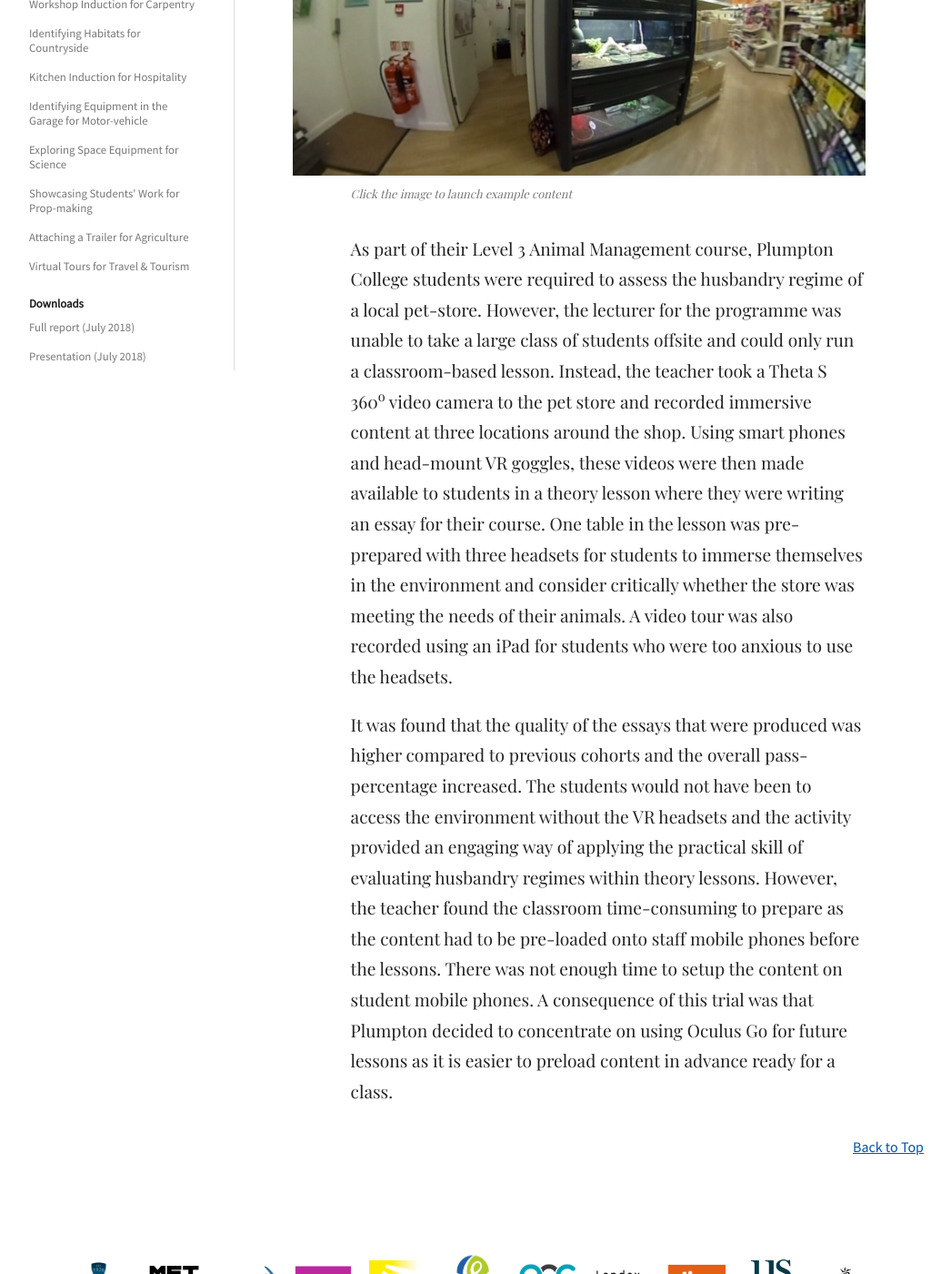
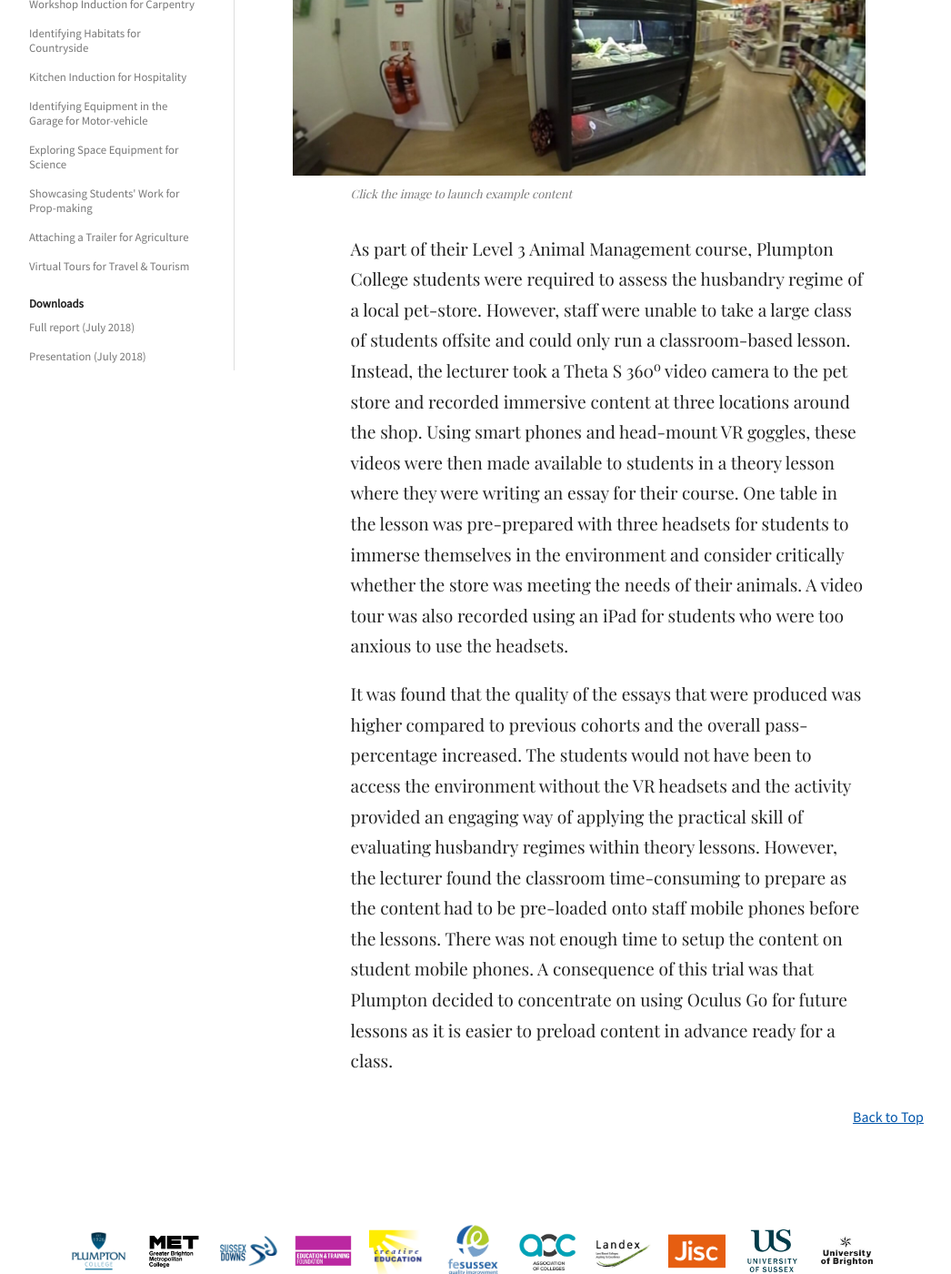
Before and after one commit to PlumptonCollege/TeachingWithVirtualReality, a Jekyll site: the page built from case-studies/animal-care.md, in a window 1280 px wide and 1400 px high, scrolled down 433 px. Shown: the whole window at 91% size, without its empty margins (120-1166 px from the left). Built offline with Jekyll 4.4.1, drawn with Linux system fonts in a browser that asks for light colours; nearby versions of some CDN libraries.

Commit message:
Update animal-care.md

```diff
--- a/case-studies/animal-care.md
+++ b/case-studies/animal-care.md
@@ -11,6 +11,6 @@
 </a>
 *Click the image to launch example content*
 
-As part of their Level 3 Animal Management course, Plumpton College students were required to assess the husbandry regime of a local pet-store. However, the lecturer for the programme was unable to take a large class of students offsite and could only run a classroom-based lesson. Instead, the teacher took a Theta S 360<sup>o</sup> video camera to the pet store and recorded immersive content at three locations around the shop. Using smart phones and head-mount VR goggles, these videos were then made available to students in a theory lesson where they were writing an essay for their course. One table in the lesson was pre-prepared with three headsets for students to immerse themselves in the environment and consider critically whether the store was meeting the needs of their animals. A video tour was also recorded using an iPad for students who were too anxious to use the headsets.
+As part of their Level 3 Animal Management course, Plumpton College students were required to assess the husbandry regime of a local pet-store. However, staff were unable to take a large class of students offsite and could only run a classroom-based lesson. Instead, the lecturer took a Theta S 360<sup>o</sup> video camera to the pet store and recorded immersive content at three locations around the shop. Using smart phones and head-mount VR goggles, these videos were then made available to students in a theory lesson where they were writing an essay for their course. One table in the lesson was pre-prepared with three headsets for students to immerse themselves in the environment and consider critically whether the store was meeting the needs of their animals. A video tour was also recorded using an iPad for students who were too anxious to use the headsets.
 
-It was found that the quality of the essays that were produced was higher compared to previous cohorts and the overall pass-percentage increased. The students would not have been to access the environment without the VR headsets and the activity provided an engaging way of applying the practical skill of evaluating husbandry regimes within theory lessons. However, the teacher found the classroom time-consuming to prepare as the content had to be pre-loaded onto staff mobile phones before the lessons. There was not enough time to setup the content on student mobile phones. A consequence of this trial was that Plumpton decided to concentrate on using Oculus Go for future lessons as it is easier to preload content in advance ready for a class.
+It was found that the quality of the essays that were produced was higher compared to previous cohorts and the overall pass-percentage increased. The students would not have been to access the environment without the VR headsets and the activity provided an engaging way of applying the practical skill of evaluating husbandry regimes within theory lessons. However, the lecturer found the classroom time-consuming to prepare as the content had to be pre-loaded onto staff mobile phones before the lessons. There was not enough time to setup the content on student mobile phones. A consequence of this trial was that Plumpton decided to concentrate on using Oculus Go for future lessons as it is easier to preload content in advance ready for a class.
```
